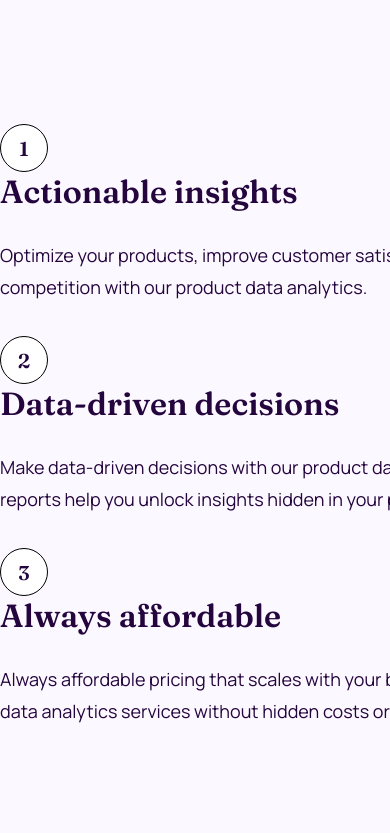
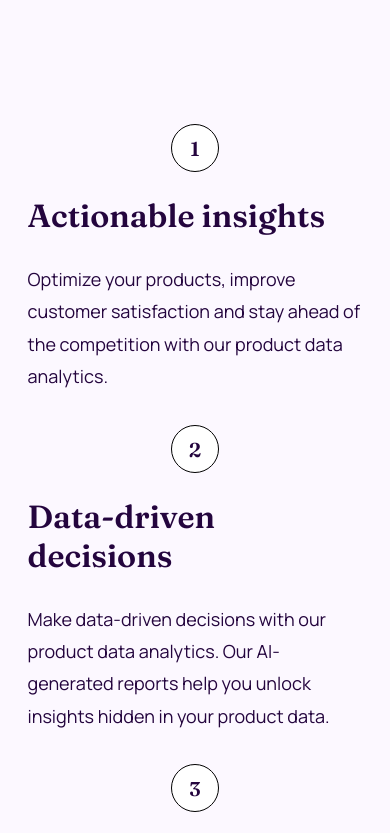
Before and after one commit to Primas-Mkai/frontend-mentor, a plain HTML site: page workit-landing-page/starter-code/index.html in a window 390 px wide. Shown: the part 880-1713 px from the top of the page. Drawn offline with Linux system fonts and the light colour scheme.

Commit message:
worked with the list section of the mobile layout

```diff
--- a/workit-landing-page/starter-code/style.css
+++ b/workit-landing-page/starter-code/style.css
@@ -268,7 +268,7 @@ main section.bottom-section ul li:last-child {
         display: flex;
         flex-direction: column;
         margin: 0 auto 32px;
-        width: 680px;
+        width: 335px;
     }
 }
 
@@ -329,7 +329,7 @@ main section.bottom-section ul li p {
 
 @media screen and (max-width: 768px) {
     main section.bottom-section ul li h1 {
-        margin: 0;
+        margin: 0 auto 24px;
         width: 48px;
         height: 48px;
         border-radius: 48px;
```
